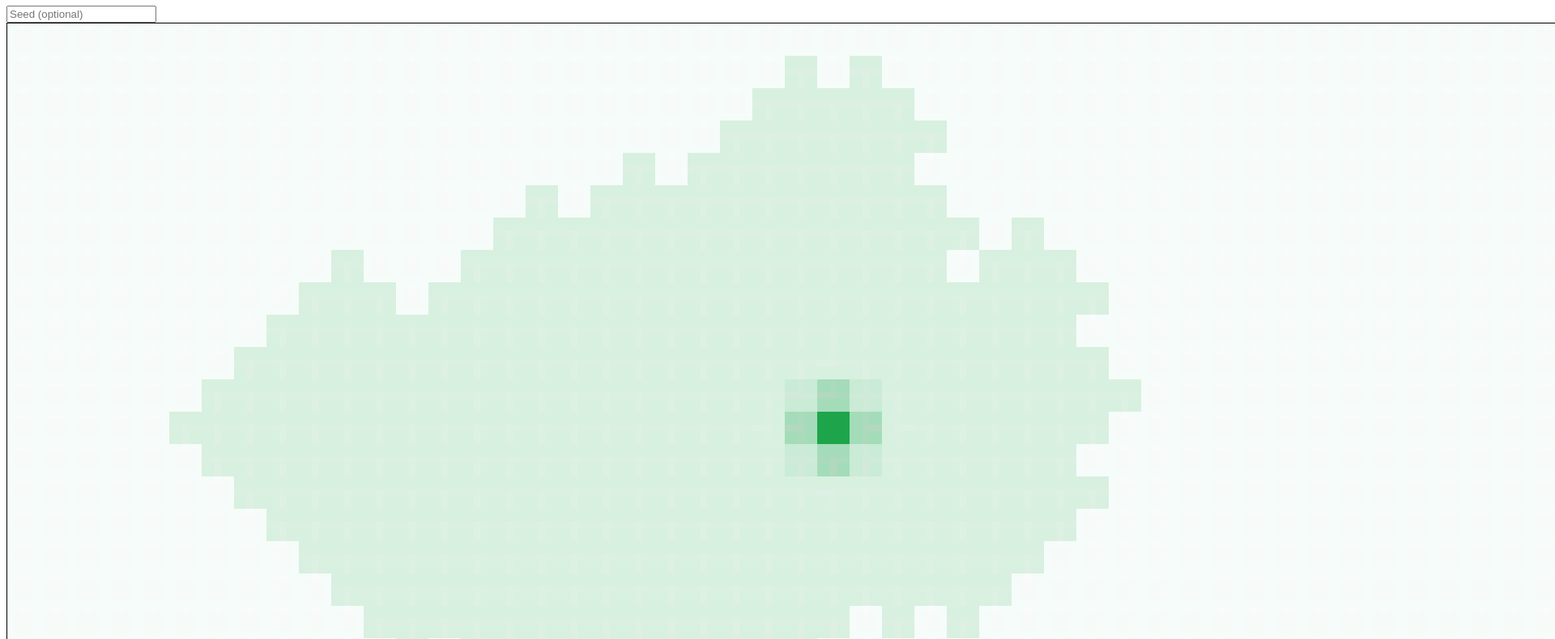
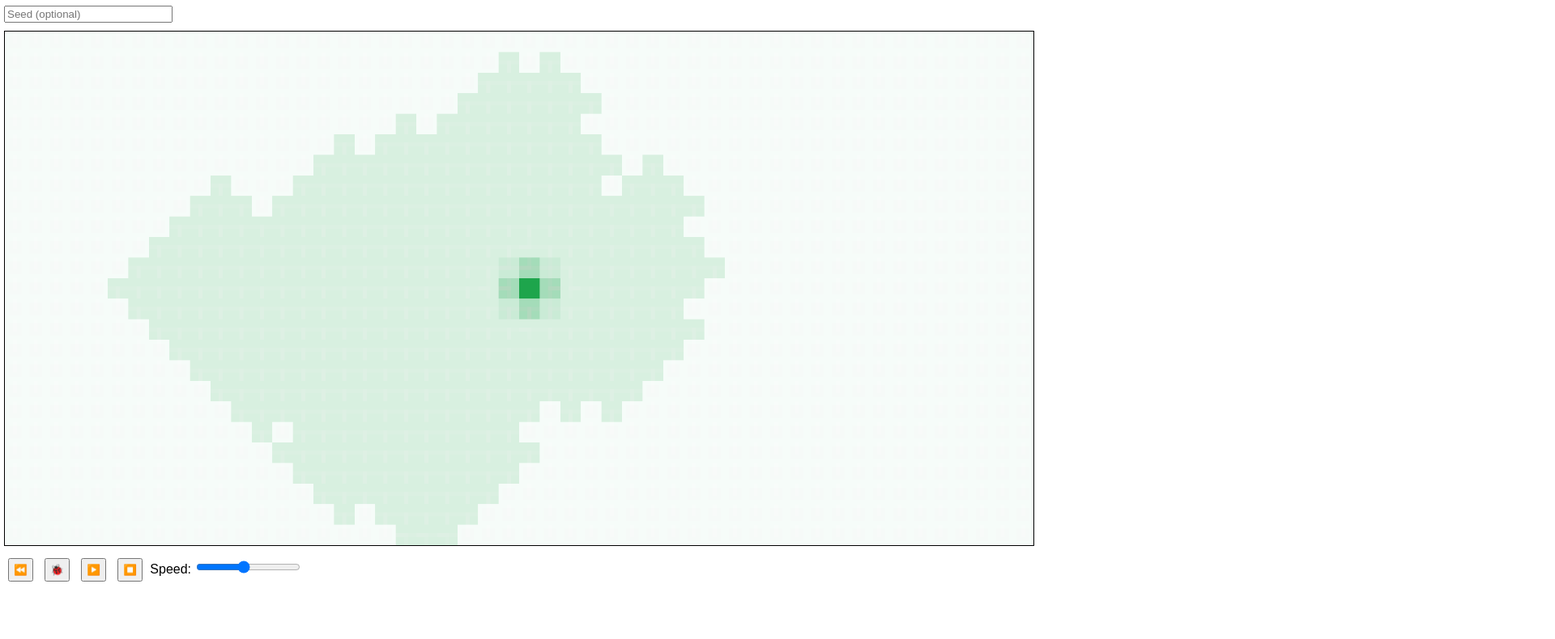
Before and after one commit to sanderlanghorst/mapgenerator-wfc, a plain HTML site: page src/index.html in a window 1280 px wide. Shown: the part 73-863 px from the top of the page at 81% size, 1920 px wide, since content can reach past the window. After the commit the page ends 802 px from the top, so only its background shows below. Drawn offline with Linux system fonts and the light colour scheme.

Commit message:
visual changes

```diff
--- a/src/index.html
+++ b/src/index.html
@@ -4,6 +4,24 @@
     <meta charset="UTF-8">
     <meta name="viewport" content="width=device-width, initial-scale=1.0">
     <title>Canvas WFC</title>
+    <style>
+        body {
+            font-family: Arial, sans-serif;
+            margin: 5px;
+        }
+        canvas {
+            margin: 10px auto;
+            display: block;
+            max-width: calc(100vw - 10px);
+        }
+        input[type="text"] {
+            width: 200px;
+        }
+        button {
+            margin: 5px;
+            padding: 5px;
+        }
+        </style>
 </head>
 <body>
     <h1>Canvas Wave Function Collapse</h1>
```
